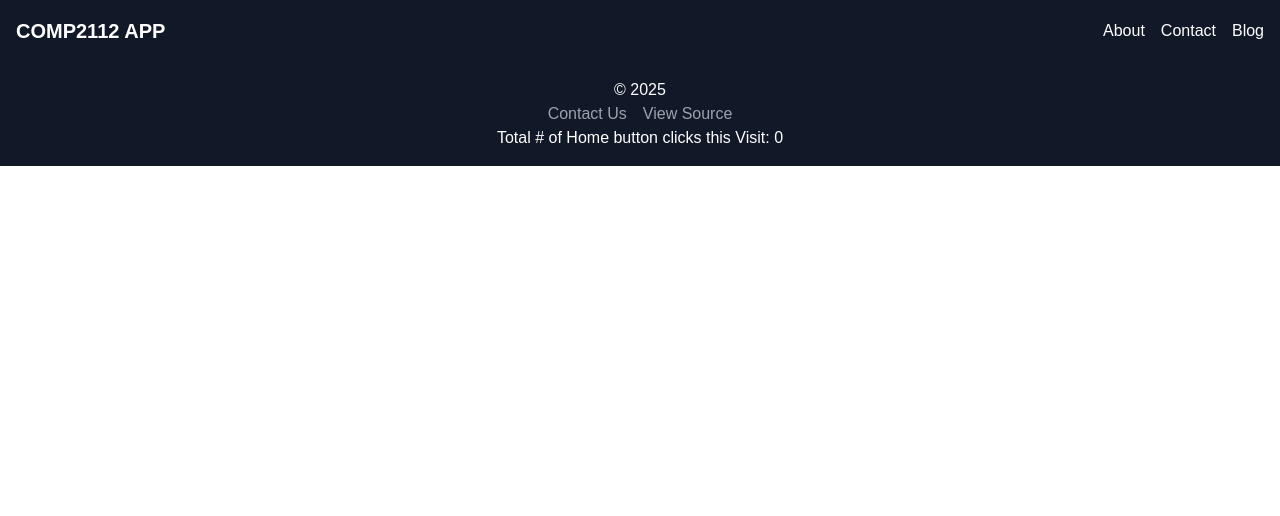
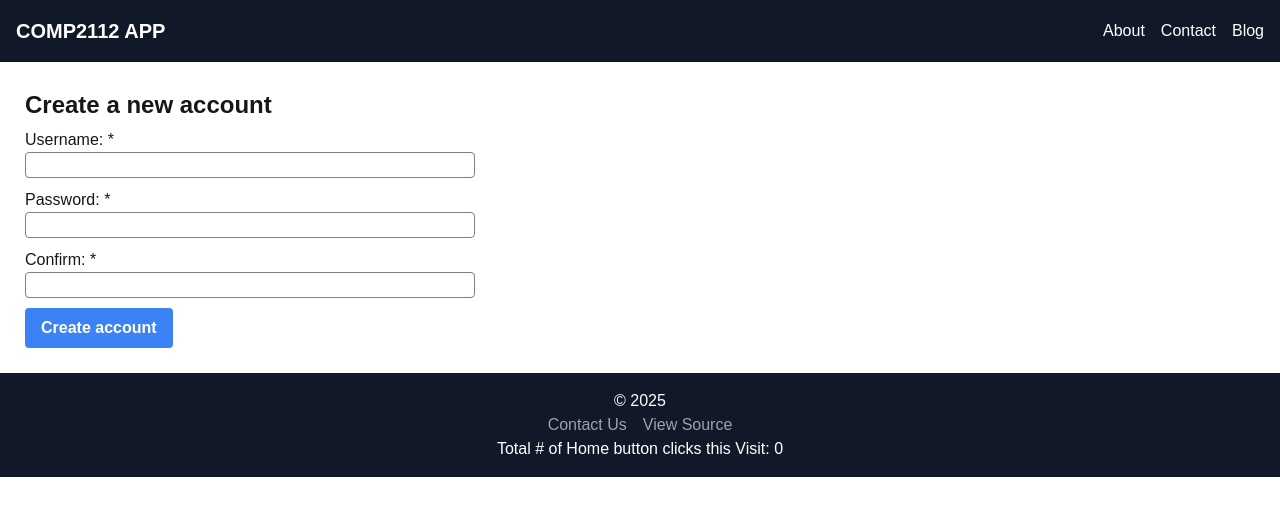
Before and after one commit to Tara-Fortis/my-app, a Next.js app: page /auth/register in a window 1280 px wide. Shown: the top 516 px of the page. Built offline with nearby package versions, Linux system fonts and the light colour scheme.

Commit message:
Added a submit button, corrected syntax errors

```diff
--- a/src/app/auth/register/page.tsx
+++ b/src/app/auth/register/page.tsx
@@ -14,12 +14,13 @@ export default function Register() {
     const onSubmit = (data: PostFormData) => {
         console.log(`Account created: ${data}`);
     }
+    return (
         <main>
             <h1>Create a new account</h1>
             <form onSubmit={handleSubmit(onSubmit)}>
                 <fieldset>
                     <label htmlFor="username">Username: *</label>
-                <input id='username' type='text'{...register("username", { required: "Username is required" })} />
+                    <input id='username' type='text' {...register("username", { required: "Username is required" })} />
                     {errors.username && <span className="error">{errors.username.message}</span>}
                 </fieldset>
                 <fieldset>
@@ -32,6 +33,7 @@ export default function Register() {
                     <input type="password" id="confirm" {...register("confirm", { required: "Confirm your password is required" })} />
                     {errors.confirm && <span className="error">{errors.confirm.message}</span>}
                 </fieldset>
+                <button>Create account</button>
             </form>
-    </main>
+        </main>)
 }
```
Lines whose indentation alone changed are shown as unchanged.
